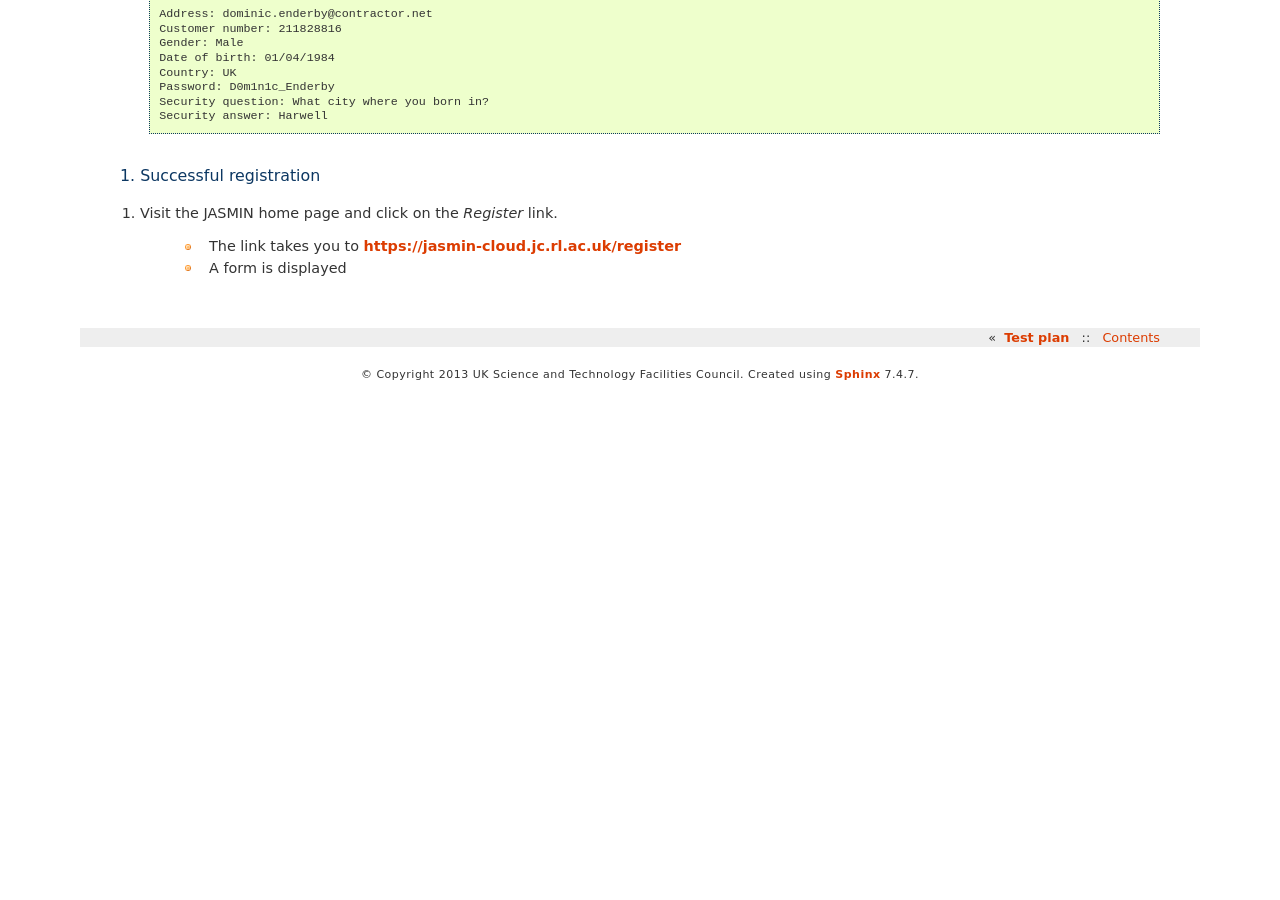
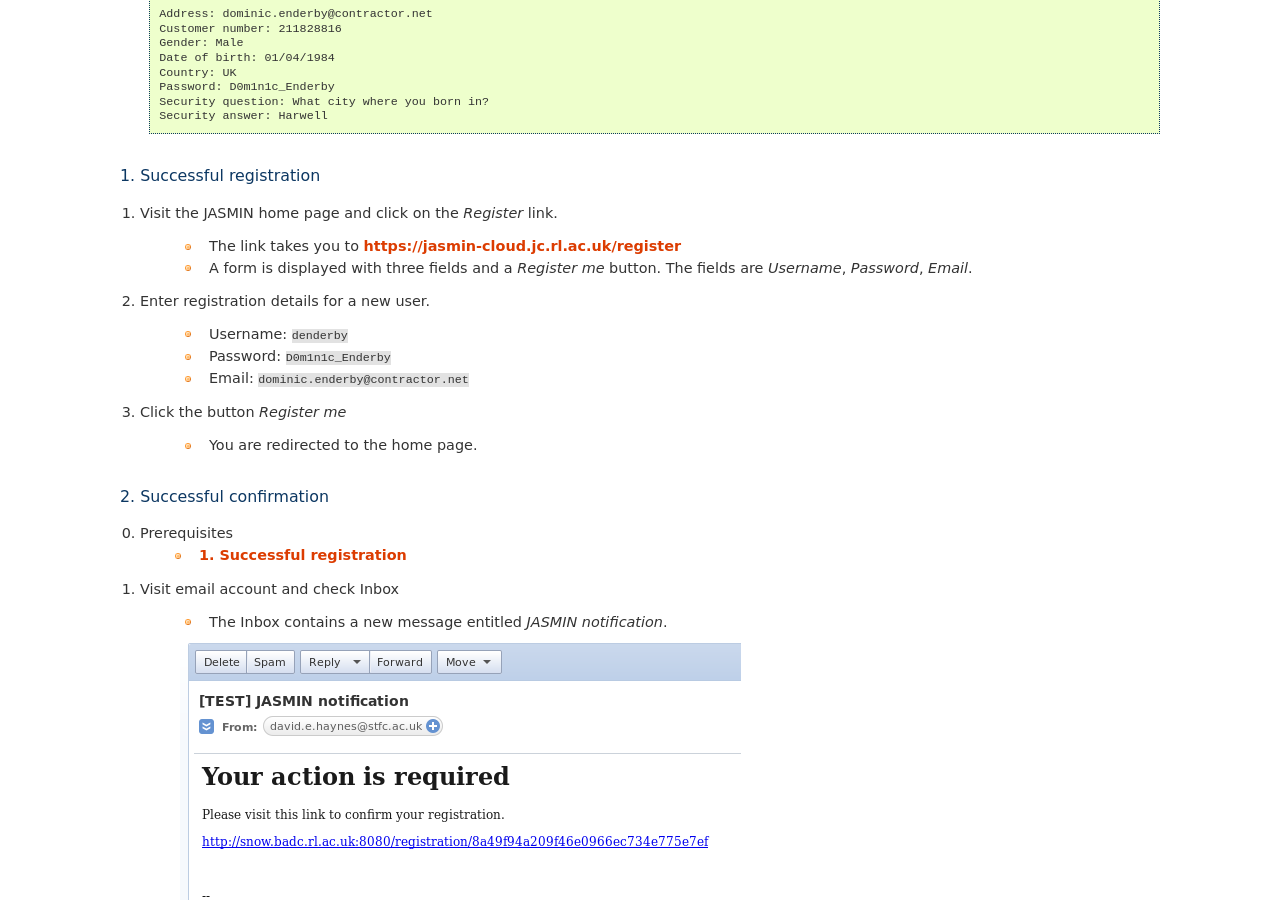
Before and after one commit to cedadev/cloudhands-ops, a Sphinx documentation site: the page built from cloudhands/ops/doc/tst-integration.rst, in a window 1280 px wide and 900 px high, scrolled down 421 px. Built offline with Sphinx 7.4.7, drawn with Linux system fonts in a browser that asks for light colours; pages that are not in the unit, such as notebooks, are missing from menus; before the commit the page ends 900 px from its top, so only the background shows below that.

Commit message:
Populating regigstration test case. Added Inbox screenshot.

```diff
--- a/cloudhands/ops/doc/tst-integration.rst
+++ b/cloudhands/ops/doc/tst-integration.rst
@@ -36,6 +36,31 @@
 1. Visit the JASMIN home page and click on the `Register` link.
 
     * The link takes you to https://jasmin-cloud.jc.rl.ac.uk/register
-    * A form is displayed
+    * A form is displayed with three fields and a `Register me` button.
+      The fields are `Username`, `Password`, `Email`.
+
+2. Enter registration details for a new user.
+
+    * Username: ``denderby``
+    * Password: ``D0m1n1c_Enderby``
+    * Email: ``dominic.enderby@contractor.net``
+
+3. Click the button `Register me`
+
+    * You are redirected to the home page.
+
+2. Successful confirmation
+--------------------------
+
+0. Prerequisites
+    * `1. Successful registration`_
+
+
+1. Visit email account and check Inbox
+
+    * The Inbox contains a new message entitled `JASMIN notification`.
+
+    .. image:: _static/register_confirm_email-lab.png
+
 
 .. _free external email address: http://www.mail.com/int/
```
Also changed, not shown: cloudhands/ops/doc/_static/register_confirm_email-lab.png (added).
